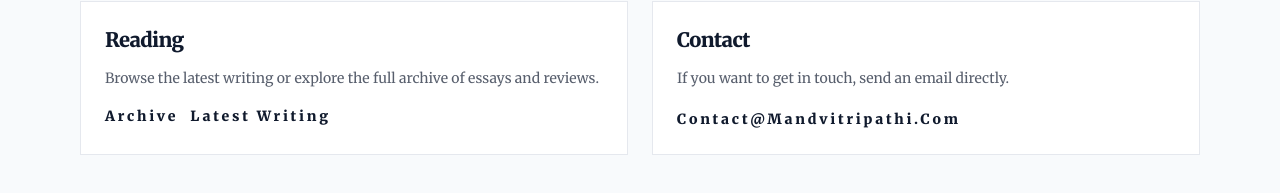
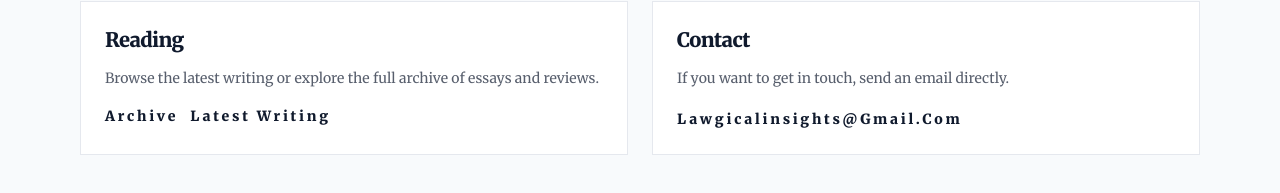
Before and after one commit to ankitmrmishra/Mandvi, a Next.js app: page /useful-links in a window 1280 px wide. Shown: the part 309-502 px from the top of the page. Built offline with nearby package versions, Linux system fonts and the light colour scheme.

Commit message:
fix: update contact email and social media links for consistency

```diff
--- a/app/structured-data.tsx
+++ b/app/structured-data.tsx
@@ -224,11 +224,11 @@ export function OrganizationSchema({
  *   jobTitle="Legal Analyst & Researcher"
  *   description="Thoughtful writing on legal frameworks, scholarly research, and critical book reviews."
  *   url="https://mandvi.blog"
- *   email="contact@mandvitripathi.com"
+ *   email="lawgicalinsights@gmail.com"
  *   image="https://mandvi.blog/photo.jpg"
  *   sameAs={[
- *     "https://twitter.com/mandvitripathi",
- *     "https://linkedin.com/in/mandvitripathi",
+ *     "https://x.com/MandviTripathi8",
+ *     "https://www.instagram.com/lawgical.insights",
  *   ]}
  * />
  *
--- a/app/useful-links/page.tsx
+++ b/app/useful-links/page.tsx
@@ -43,8 +43,8 @@ export default function UsefulLinksPage() {
               <p className="mb-4 text-sm leading-6 text-foreground/70">
                 If you want to get in touch, send an email directly.
               </p>
-              <a href="mailto:contact@mandvitripathi.com" className="text-sm font-black capitalize tracking-[0.2em] transition-opacity hover:opacity-70">
-                contact@mandvitripathi.com
+              <a href="mailto:lawgicalinsights@gmail.com" className="text-sm font-black capitalize tracking-[0.2em] transition-opacity hover:opacity-70">
+                lawgicalinsights@gmail.com
               </a>
             </div>
           </div>
--- a/components/Footer.tsx
+++ b/components/Footer.tsx
@@ -51,7 +51,7 @@ export default function Footer() {
                 </Link>
               </li>
               <li>
-                <a href="mailto:contact@mandvitripathi.com" className="text-sm text-foreground/80 transition-opacity hover:text-foreground hover:opacity-80">
+                <a href="mailto:lawgicalinsights@gmail.com" className="text-sm text-foreground/80 transition-opacity hover:text-foreground hover:opacity-80">
                   Contact
                 </a>
               </li>
@@ -62,7 +62,7 @@ export default function Footer() {
             <h3 className="meta-label mb-6 text-foreground/70">CONNECT</h3>
             <ul className="space-y-3">
               <li>
-                <a href="mailto:contact@mandvitripathi.com" className="text-sm text-foreground/80 transition-opacity hover:text-foreground hover:opacity-80">
+                <a href="mailto:lawgicalinsights@gmail.com" className="text-sm text-foreground/80 transition-opacity hover:text-foreground hover:opacity-80">
                   Email
                 </a>
               </li>
@@ -82,7 +82,7 @@ export default function Footer() {
 
           <div className="flex items-center space-x-4 text-foreground/80">
             <a
-              href="mailto:contact@mandvitripathi.com"
+              href="mailto:lawgicalinsights@gmail.com"
               aria-label="Email"
               className="transition-opacity hover:opacity-70"
             >
--- a/components/Navbar.tsx
+++ b/components/Navbar.tsx
@@ -52,7 +52,7 @@ const Navbar = () => {
               <div className="flex items-center gap-3 md:gap-4">
                 <ThemeSwitcher />
                 <a
-                  href="https://instagram.com"
+                  href="https://www.instagram.com/lawgical.insights"
                   target="_blank"
                   rel="noopener noreferrer"
                   className="hover:opacity-70 transition-opacity"
@@ -71,7 +71,7 @@ const Navbar = () => {
                   </svg>
                 </a>
                 <a
-                  href="https://twitter.com"
+                  href="https://x.com/MandviTripathi8"
                   target="_blank"
                   rel="noopener noreferrer"
                   className="hover:opacity-70 transition-opacity"
```
